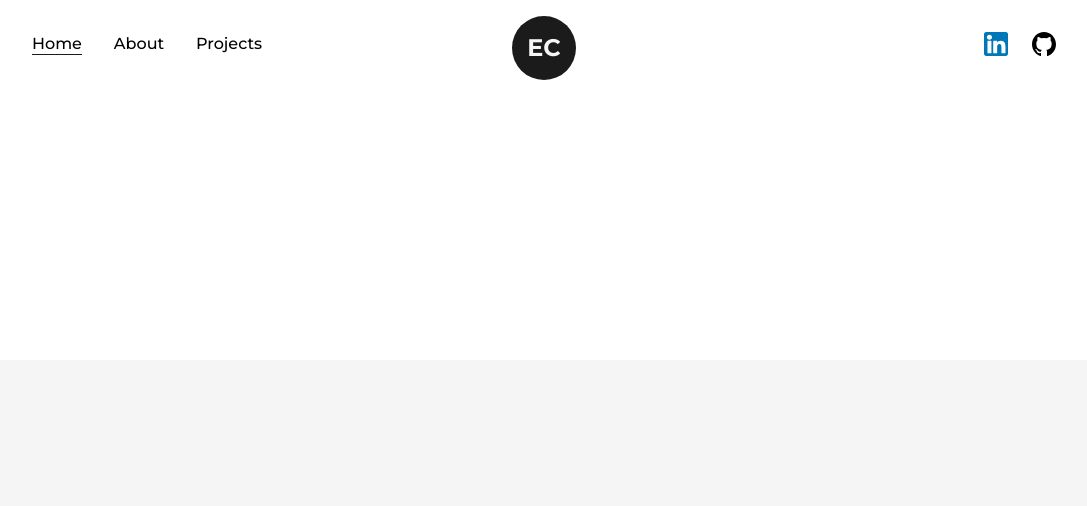
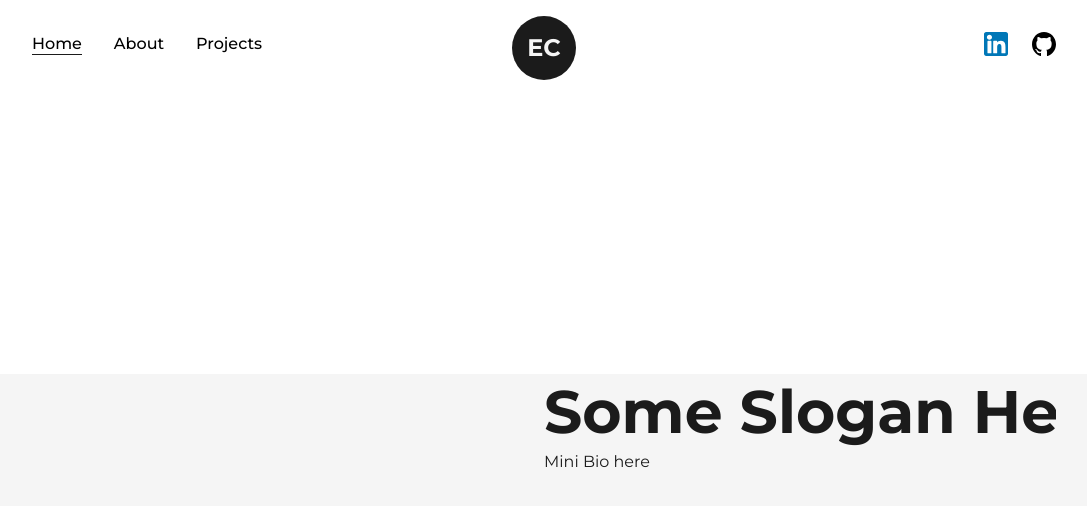
Before and after one commit to erichen886/portfolio_site, a Next.js app: page / in a window 1280 px wide. Shown: the top 506 px of the page, without its empty margins (96-1183 px from the left). Built offline with nearby package versions, Linux system fonts and the light colour scheme.

Commit message:
added animatedtext component

```diff
--- a/src/app/page.tsx
+++ b/src/app/page.tsx
@@ -1,7 +1,11 @@
 import Head from "next/head";
 import Layout from "@/components/Layout";
+import Image from "next/image";
+import AnimatedText from "@/components/AnimatedText";
+//TODO: add profile pic generate something from AI
+// import profilePic from "../../public/images/profile/"
 
-export default function Home() {
+const Home = () => {
   return (
     <>
       <Head>
@@ -9,10 +13,21 @@ export default function Home() {
         <link rel="icon" href="./favicon.ico" />
       </Head>
       <main className="flex items-center text-dark w-full min-h-screen">
-        <Layout>
-          <div className="flex items-center justify-between w-full"></div>
+        <Layout className="pt-0">
+          <div className="flex items-center justify-between w-full">
+            <div className="w-1/2">
+              {/* TODO:Uncomment when generate profile pic */}
+              {/* <Image src={profilePic} alt="Eric Chen" className="w-full h-auto" /> */}
+            </div>
+            <div className="w-1/2">
+              <AnimatedText text="Some slogan here" className="text-6xl" />
+              <p>Mini Bio here</p>
+            </div>
+          </div>
         </Layout>
       </main>
     </>
   );
-}
+};
+
+export default Home;
--- /dev/null
+++ b/src/components/AnimatedText.tsx
@@ -0,0 +1,22 @@
+import React from "react";
+
+type ATProps = {
+  text: string;
+  className: string;
+};
+
+const AnimatedText = ({ text, className = "" }: ATProps) => {
+  return (
+    <div className="w-full mx-auto py-2 flex items-center justify-center text-center overflow-hidden">
+      <h1
+        className={`inline-block w-full text-dark font-bold capitalize  ${className}`}
+      >
+        {text.split(" ").map((word, idx) => (
+          <span key={word + "-" + idx}>{word}&nbsp;</span>
+        ))}
+      </h1>
+    </div>
+  );
+};
+
+export default AnimatedText;
```
